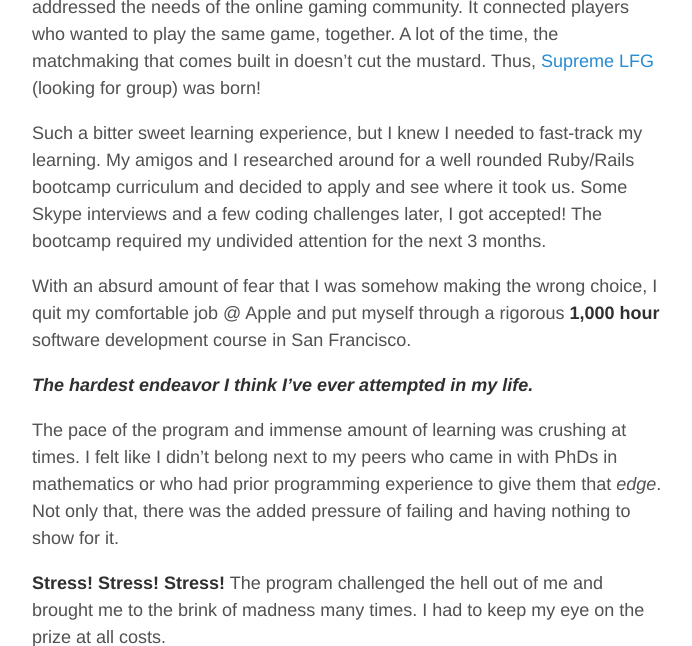
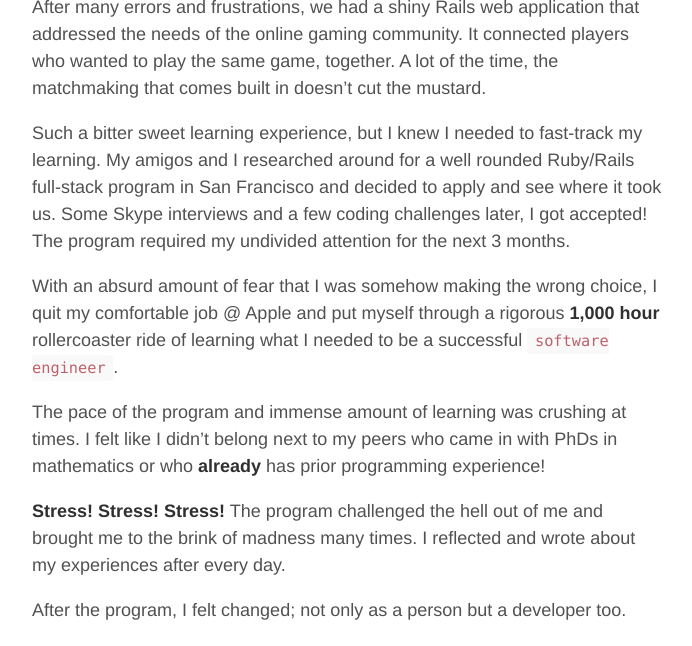
Before and after one commit to sirmatt/sirmatt.github.io, a Jekyll site: the page built from about.md, in a window 1280 px wide and 1400 px high, scrolled down 3376 px, cut to the strip 263-909 px from the top of the window. Shown: the whole strip, without its empty margins (293-985 px from the left). Built offline with Jekyll 4.4.1, drawn with Linux system fonts in a browser that asks for light colours; some of the changed text lies outside the part shown.

Commit message:
More tweaks

```diff
--- a/about.md
+++ b/about.md
@@ -12,7 +12,7 @@ I am a <code>web developer</code> with experience in <code>Ruby</code>, <code>Ja
 
 By no means an exhaustive list, there will <em>always</em> be something new to pack into my brain, and that's only one aspect of this career field that excites me the most. I know full well that software engineering is a craft that takes time to sharpen; I'm just enjoying the ride.
 
-**Viam supervadet vadens**
+**Viam supervadet vadens** => *The path will be overcome by the person walking it*
 <br>
 
 I want a few things:
@@ -62,21 +62,23 @@ As a milestone project, we got together and decided to build our very first Rail
 
 ![cross bone comp](http://i.imgur.com/4nv0rwE.gif?1)
 
-After many errors and frustrations, we had a shiny Rails web application that addressed the needs of the online gaming community. It connected players who wanted to play the same game,  together. A lot of the time, the matchmaking that comes built in doesn't cut the mustard. Thus, [Supreme LFG](http://www.supremelfg.com) (looking for group) was born!
+After many errors and frustrations, we had a shiny Rails web application that addressed the needs of the online gaming community. It connected players who wanted to play the same game, together. A lot of the time, the matchmaking that comes built in doesn't cut the mustard.
 
-Such a bitter sweet learning experience, but I knew I needed to fast-track my learning. My amigos and I researched around for a well rounded Ruby/Rails bootcamp curriculum and decided to apply and see where it took us. Some Skype interviews and a few coding challenges later, I got accepted! The bootcamp required my undivided attention for the next 3 months.
+Such a bitter sweet learning experience, but I knew I needed to fast-track my learning. My amigos and I researched around for a well rounded Ruby/Rails full-stack program in San Francisco and decided to apply and see where it took us. Some Skype interviews and a few coding challenges later, I got accepted! The program required my undivided attention for the next 3 months.
 
-With an absurd amount of fear that I was somehow making the wrong choice, I quit my comfortable job @ Apple and put myself through a rigorous **1,000 hour** software development course in San Francisco.
+With an absurd amount of fear that I was somehow making the wrong choice, I quit my comfortable job @ Apple and put myself through a rigorous **1,000 hour** rollercoaster ride of learning what I needed to be a successful <code>software engineer</code>.
 
-***The hardest endeavor I think I've ever attempted in my life.***
+The pace of the program and immense amount of learning was crushing at times. I felt like I didn't belong next to my peers who came in with PhDs in mathematics or who **already** has prior programming experience!
 
-The pace of the program and immense amount of learning was crushing at times. I felt like I didn't belong next to my peers who came in with PhDs in mathematics or who had prior programming experience to give them that *edge*. Not only that, there was the added pressure of failing and having nothing to show for it.
+**Stress! Stress! Stress!** The program challenged the hell out of me and brought me to the brink of madness many times. I reflected and wrote about my experiences after every day.
 
-**Stress! Stress! Stress!** The program challenged the hell out of me and brought me to the brink of madness many times. I had to keep my eye on the prize at all costs.
+After the program, I felt changed; not only as a person but a developer too.
+
+Imagine living your whole life with a pair of binoculars to see the world around you. Then, you're shown and given a powerful telescope to see the universe. Thats exactly what it felt like for me on my developer journey.
 
 ![spock](http://i.imgur.com/ajweUt9.png)
 
-I did, and now I'm here. That goal that long ago seemed so far away, is now within my grasp. Out of gratitude for the countless people who have helped me through my hurdles, I felt it only right that I give back to the coding community as much as I possible can (one of the big reasons for getting a blog going). It's important to me that I help other new developers if and when I can.
+That goal that long ago seemed so far away, is now within my grasp. Out of gratitude for the countless people who have helped me through my hurdles, I felt it only right that I give back to the coding community as much as I possible can (one of the big reasons for getting a blog going).
 
 I've never been so close to achieving something I've wanted so badly. Getting hired to develop and write code that others will find useful and enjoy seemed impossible 3 years ago. Now, it's all I think about.
 
```
